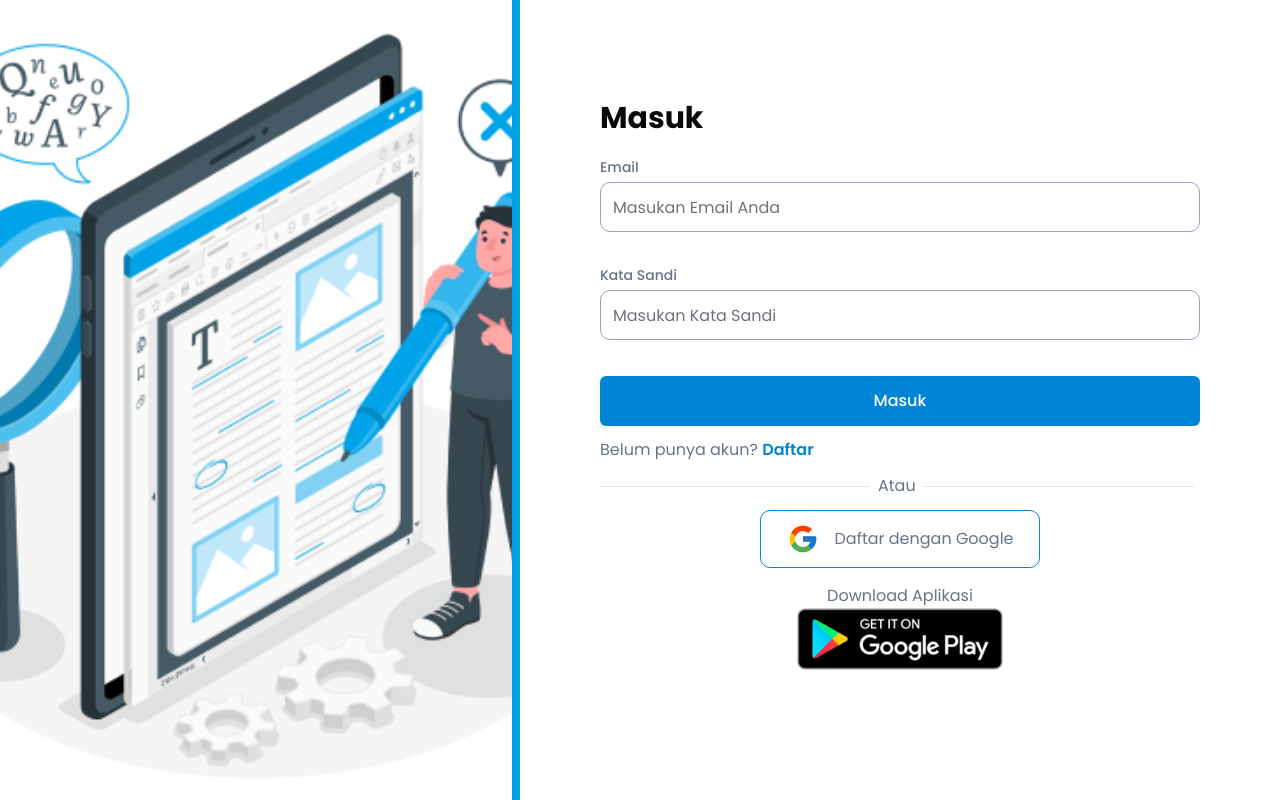
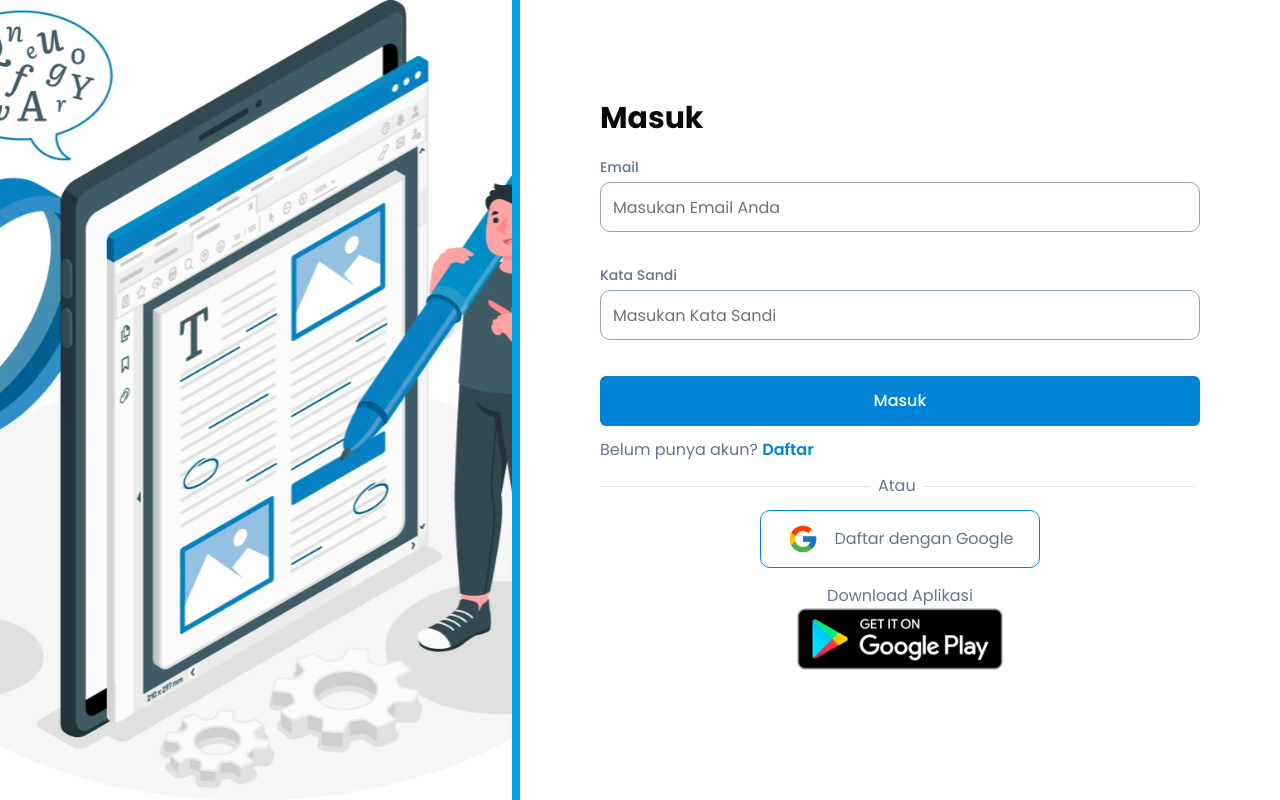
Before and after one commit to ndrrmdhn/tanggap-app, a React (Vite) app: page /login in a window 1280 px wide. Built offline with nearby package versions, Linux system fonts and the light colour scheme.

Commit message:
change image login & register

```diff
--- a/src/pages/login-page.jsx
+++ b/src/pages/login-page.jsx
@@ -11,7 +11,7 @@ const SideAuth = () => {
   return (
     <div className="relative lg:col-span-2 overflow-hidden">
       <div className="absolute inset-0 bg-[rgba(0,_163,_232,_0.55)] opacity-0"></div>
-      <img src="public\images\grammar-correction-amico-11.png" alt="Image" className="h-full object-cover " />
+      <img src="public\images\site 1.svg" alt="Image" className="h-full object-cover " />
     </div>
   );
 };
--- a/src/pages/register-page.jsx
+++ b/src/pages/register-page.jsx
@@ -10,7 +10,7 @@ const SideAuth = () => {
   return (
     <div className="relative lg:col-span-2">
       <div className="absolute inset-0 bg-[rgba(0,_163,_232,_0.55)] opacity-0"></div>
-      <img src="public\images\site.png" alt="Image" className="h-full object-cover " />
+      <img src="public\images\site 1.svg" alt="Image" className="h-full object-cover " />
     </div>
   );
 };
```
Also changed, not shown: public/images/grammar correction-amico (1) 1.svg (added), public/images/site 1.svg (added).
